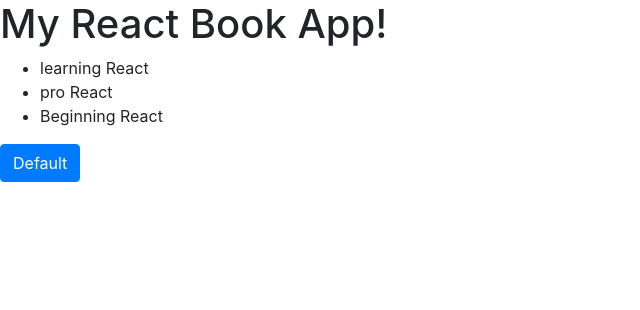
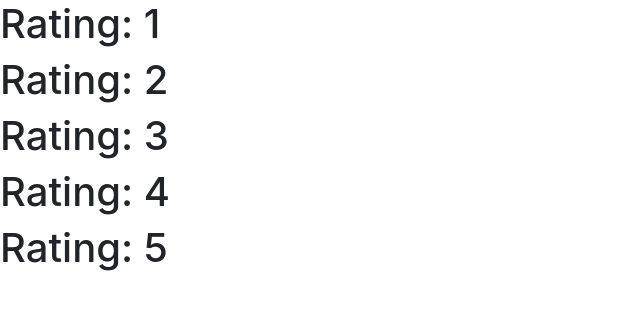
Before and after one commit to charityparks/react_book_app, a React (Create React App) app: page / in a window 1280 px wide. Shown: the top 310 px of the page, without its empty margins (0-640 px from the left). Built offline with nearby package versions, Linux system fonts and the light colour scheme.

Commit message:
Added Rating

```diff
--- a/src/App.js
+++ b/src/App.js
@@ -1,15 +1,21 @@
 import React, { Component } from 'react';
 import Products from './Products';
 import { Button } from 'react-bootstrap';
+import Rating from './Rating';
 
 class App extends Component {
   render() {
     return (
       <div>
-        <h1>
+        <Rating rating="1"/>
+        <Rating rating="2"/>
+        <Rating rating="3"/>
+        <Rating rating="4"/>
+        <Rating rating="5"/>
+        {/* <h1>
         My React Book App!</h1>
         <Products />
-        <Button>Default</Button>
+        <Button variant="danger">Default</Button> */}
       </div>
     );
   }
--- /dev/null
+++ b/src/Rating.js
@@ -0,0 +1,12 @@
+import React, { Component } from 'react';
+
+class Rating extends Component {
+    render() {
+        return (
+            <div>
+                <h1>Rating: {this.props.rating}</h1>
+            </div>
+        )
+    }
+}
+export default Rating;
```
